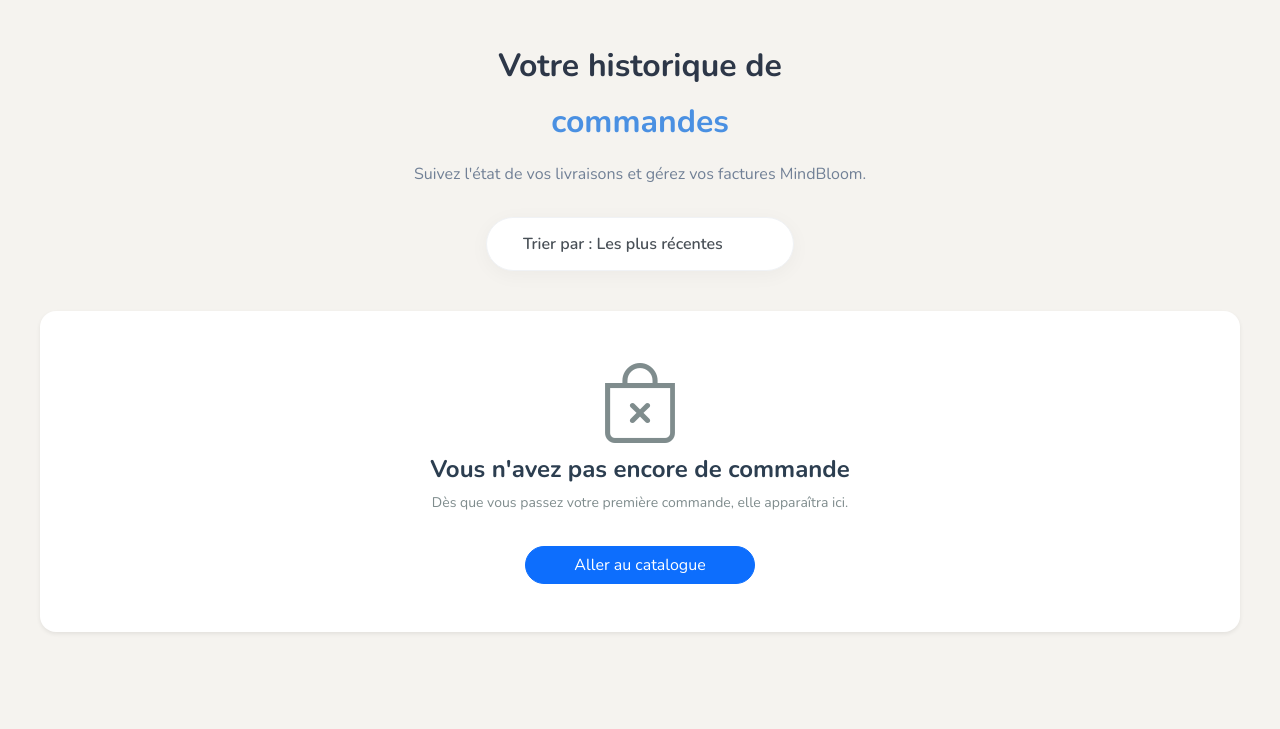
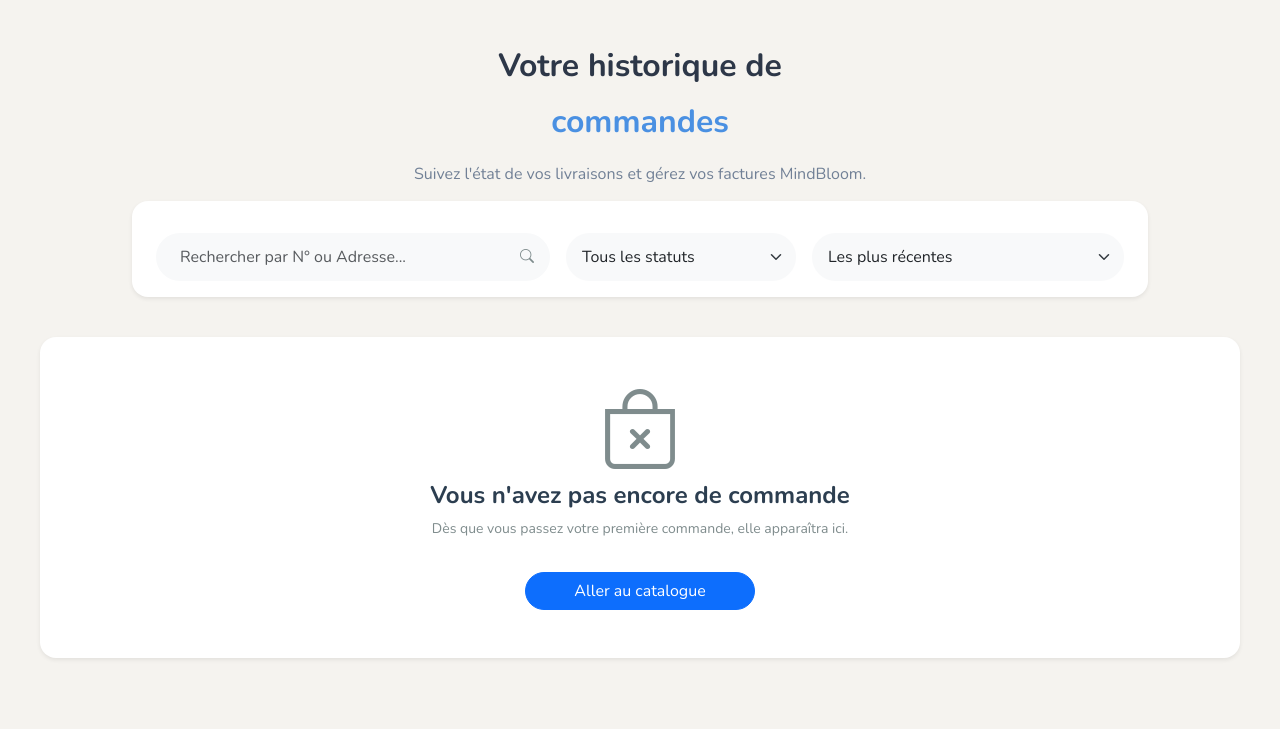
Before and after one commit to MedAdamDerouich/Esprit--PIDEV---3A18---2526---MindBloom-, a Symfony app: template templates/order/history.html.twig in a window 1280 px wide. Shown: the top 729 px of the page. Run offline with Twig, Linux system fonts and the light colour scheme; the template is opened without the code that fills it, so the values that code supplies are empty; some libraries are stand-ins or nearby versions.

Commit message:
ajouter de ia 3et4 (louay)

```diff
--- a/templates/order/history.html.twig
+++ b/templates/order/history.html.twig
@@ -11,18 +11,37 @@
         <span style="font-size:32px; font-weight:bold; color:#4A90E2;">commandes</span>
         <span style="color:#718096; font-size:16px; margin-top:10px; text-align:center;">Suivez l'état de vos livraisons et gérez vos factures MindBloom.</span>
 
-        <!-- Triage -->
-        <div class="mt-4 w-100 d-flex justify-content-center" style="max-width: 500px;">
-            <div class="search-sort-wrapper px-4">
-                <form action="{{ path('app_order_history') }}" method="GET" class="position-relative m-0 p-0" id="historySortForm">
-                    <select name="tri" class="premium-select form-select" onchange="document.getElementById('historySortForm').submit()" style="border-right: none !important; width: auto; max-width: 100%;">
-                        <option value="date_desc" {% if tri == 'date_desc' %}selected{% endif %}>Trier par : Les plus récentes</option>
-                        <option value="date_asc" {% if tri == 'date_asc' %}selected{% endif %}>Trier par : Les plus anciennes</option>
-                        <option value="prix_desc" {% if tri == 'prix_desc' %}selected{% endif %}>Trier par : Prix Décroissant</option>
-                        <option value="prix_asc" {% if tri == 'prix_asc' %}selected{% endif %}>Trier par : Prix Croissant</option>
+        <!-- Barre de Filtres & Recherche -->
+        <div class="mt-4 w-100" style="max-width: 1000px;">
+            <form action="{{ path('app_order_history') }}" method="GET" id="historyFilterForm" class="row g-3 justify-content-center bg-white p-3 rounded-4 shadow-sm border-0">
+                <!-- Recherche par mot-clé -->
+                <div class="col-md-5">
+                    <div class="position-relative">
+                        <input type="text" name="q" value="{{ search }}" class="form-control rounded-pill border-0 bg-light px-4" placeholder="Rechercher par N° ou Adresse..." style="height: 48px;">
+                        <i class="bi bi-search position-absolute top-50 end-0 translate-middle-y me-3 text-muted"></i>
+                    </div>
+                </div>
+
+                <!-- Filtre par Statut -->
+                <div class="col-md-3">
+                    <select name="statut" class="form-select rounded-pill border-0 bg-light px-3" style="height: 48px;" onchange="this.form.submit()">
+                        <option value="">Tous les statuts</option>
+                        <option value="NON_ENVOYE" {% if statut == 'NON_ENVOYE' %}selected{% endif %}>En préparation</option>
+                        <option value="ENVOYE" {% if statut == 'ENVOYE' %}selected{% endif %}>Expédiée</option>
+                        <option value="ANNULE" {% if statut == 'ANNULE' %}selected{% endif %}>Annulée</option>
                     </select>
-                </form>
-            </div>
+                </div>
+
+                <!-- Tri -->
+                <div class="col-md-4">
+                    <select name="tri" class="form-select rounded-pill border-0 bg-light px-3" style="height: 48px;" onchange="this.form.submit()">
+                        <option value="date_desc" {% if tri == 'date_desc' %}selected{% endif %}>Les plus récentes</option>
+                        <option value="date_asc" {% if tri == 'date_asc' %}selected{% endif %}>Les plus anciennes</option>
+                        <option value="prix_desc" {% if tri == 'prix_desc' %}selected{% endif %}>Prix Décroissant</option>
+                        <option value="prix_asc" {% if tri == 'prix_asc' %}selected{% endif %}>Prix Croissant</option>
+                    </select>
+                </div>
+            </form>
         </div>
     </div>
 
```
Also changed, not shown: src/Controller/OrderController.php (+32 -9 lines).
